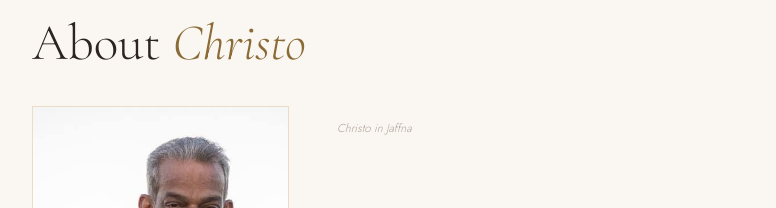
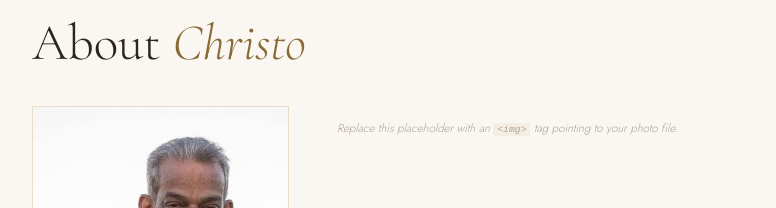
Before and after one commit to AndrewPonna/Christo, a plain HTML site: page index.html in a window 1280 px wide. Shown: the part 959-1167 px from the top of the page, without its empty margins (250-1026 px from the left). Drawn offline with nearby package versions, Linux system fonts and the light colour scheme; no server answers.

Commit message:
new photo tweak

```diff
--- a/index.html
+++ b/index.html
@@ -183,7 +183,7 @@
              style="width:100%;aspect-ratio:3/4;object-fit:cover;border:1px solid var(--divider);">
         <span>Add a photo of Christo here</span>
       </div>
-      <p class="photo-upload-hint">Christo in Jaffna</p>
+      <p class="photo-upload-hint">Replace this placeholder with an <code>&lt;img&gt;</code> tag pointing to your photo file.</p>
     </div>
     <div>
       <!-- ✏️ UPDATE: Replace the paragraphs below with Christo's biography -->
```
